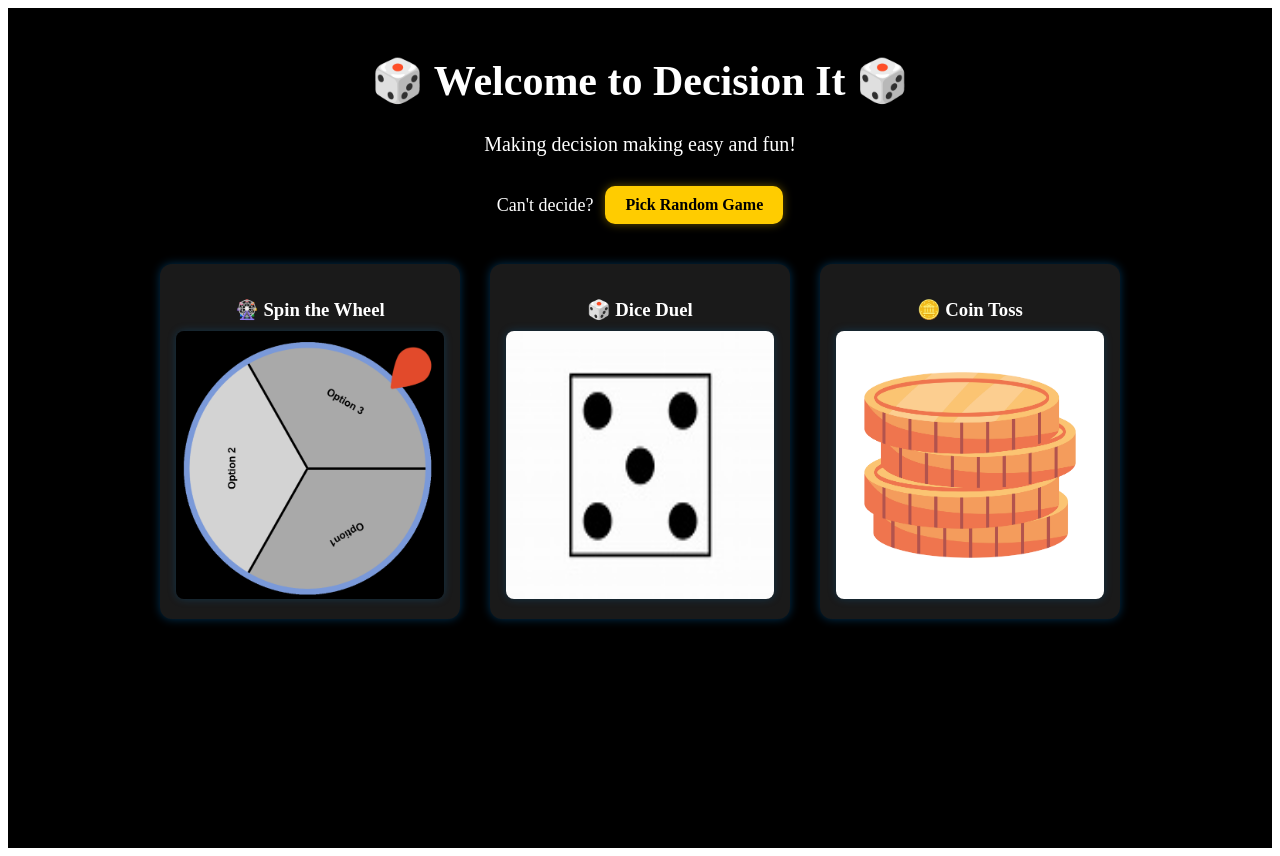
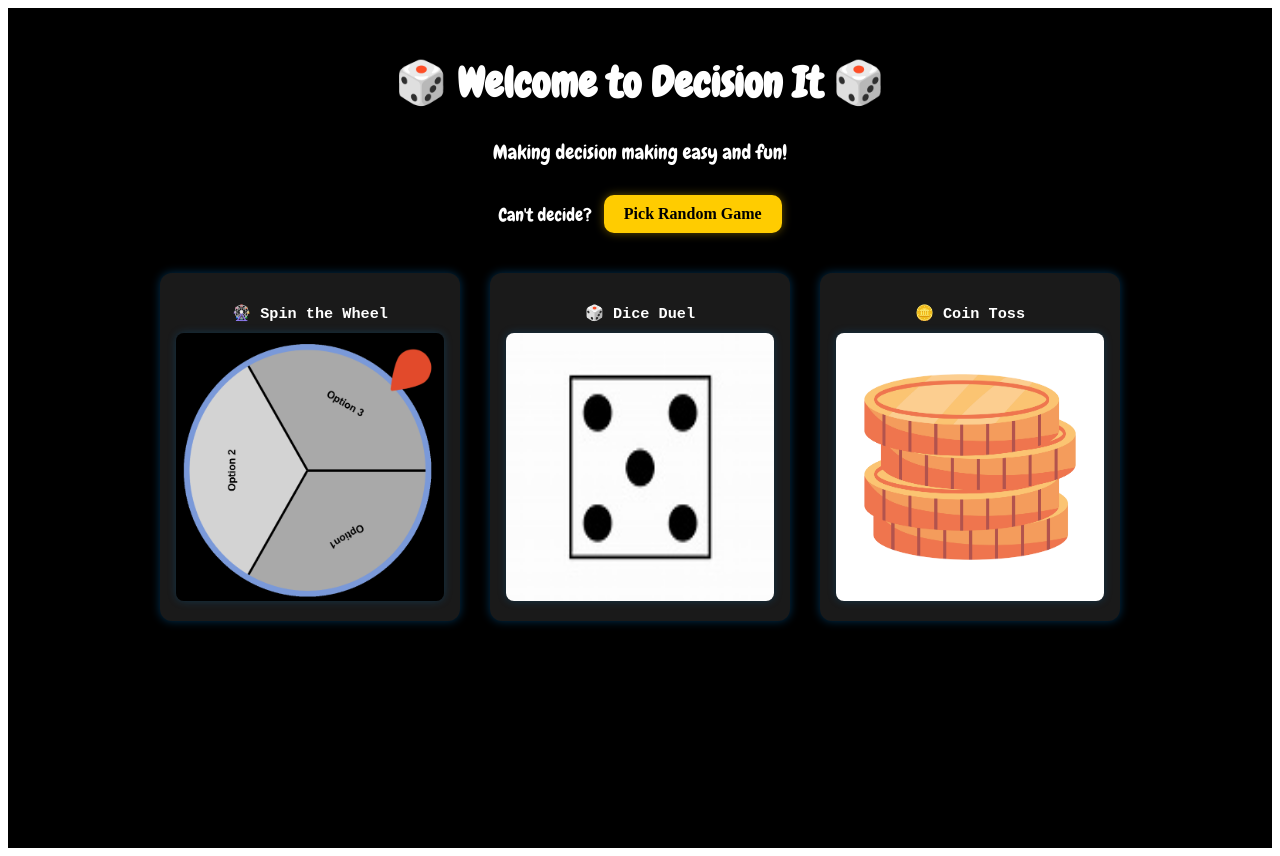
Before and after one commit to willwebb5/decisionit, a React (Create React App) app: page / in a window 1280 px wide. Built offline with nearby package versions, Linux system fonts and the light colour scheme.

Commit message:
Fixing Fonts

```diff
--- a/public/index.html
+++ b/public/index.html
@@ -1,6 +1,10 @@
 <!DOCTYPE html>
 <html lang="en">
   <head>
+    <!-- Chewy font -->
+    <link rel="preconnect" href="https://fonts.googleapis.com">
+    <link rel="preconnect" href="https://fonts.gstatic.com" crossorigin>
+    <link href="https://fonts.googleapis.com/css2?family=Chewy&display=swap" rel="stylesheet">
     <!-- Google Analytics -->
     <script async src="https://www.googletagmanager.com/gtag/js?id=G-SVTEPL4V3X"></script>
     <script>
@@ -16,7 +20,7 @@
 
     <!-- Primary Meta Tags -->
     <title>Decision It </title>
-    <meta name="description" content="Decision It helps you makes decision making easy and fun with mini games and tools! Try the fun spinner, dice dual, or coin toss today!" />
+    <meta name="description" content="Decision It helps you makes decision making easy and fun with mini games and tools! Try the fun spinner, dice dual, or coin toss today! Have a bunch of options, but don't know which one to choose? Use Decision it to decide between options!" />
     <meta name="keywords" content="Decision making, interactive tools, wheel, spinner, roulette, fun choices, Decision-Making, Decision It" />
     <meta name="author" content="Decision It Team" />
 
--- a/src/CoinToss.js
+++ b/src/CoinToss.js
@@ -35,7 +35,7 @@ function CoinToss() {
           marginBottom: 20,
         }}
       >
-        <h1 style={{ margin: 0, fontFamily: "cursive" }}>🎲 Decision It</h1>
+        <h1 style={{ margin: 0, fontFamily: "chewy" }}>🎲 Decision It</h1>
 
         <button
           onClick={() => navigate("/")}
@@ -44,7 +44,7 @@ function CoinToss() {
             border: "none",
             color: "white",
             fontWeight: "bold",
-            fontFamily: "cursive",
+            fontFamily: "chewy",
             padding: "10px 20px",
             borderRadius: 10,
             fontSize: 18,
--- a/src/DiceDual.js
+++ b/src/DiceDual.js
@@ -98,7 +98,7 @@ const DiceDual = () => {
           marginBottom: 20,
         }}
       >
-        <h1 style={{ margin: 0, fontFamily: "cursive" }}>🎲 Decision It</h1>
+        <h1 style={{ margin: 0, fontFamily: "chewy" }}>🎲 Decision It</h1>
         <button
           onClick={() => navigate("/")}
           style={{
@@ -106,7 +106,7 @@ const DiceDual = () => {
             border: "none",
             color: "white",
             fontWeight: "bold",
-            fontFamily: "cursive",
+            fontFamily: "chewy",
             padding: "10px 20px",
             borderRadius: 10,
             fontSize: 18,
--- a/src/Home.js
+++ b/src/Home.js
@@ -22,7 +22,7 @@ function Home() {
         color: "white",
         padding: 20,
         position: "relative",
-        fontFamily: "cursive",
+        fontFamily: "Chewy",
       }}
     >
       {/* Centered Welcome Message */}
@@ -53,7 +53,7 @@ function Home() {
             borderRadius: 10,
             cursor: "pointer",
             fontSize: 16,
-            fontFamily: "cursive",
+            fontFamily: "Sans seriff",
             boxShadow: "0 0 10px #ffcc0066",
           }}
         >
@@ -83,6 +83,7 @@ function Home() {
             textAlign: "center",
             color: "white",
             userSelect: "none",
+            fontFamily: "monospace"
           }}
         >
           <h3 style={{ marginBottom: 10 }}>🎡 Spin the Wheel</h3>
@@ -111,6 +112,7 @@ function Home() {
             textAlign: "center",
             color: "white",
             userSelect: "none",
+            fontFamily: "monospace"
           }}
         >
           <h3 style={{ marginBottom: 10 }}>🎲 Dice Duel</h3>
@@ -139,6 +141,7 @@ function Home() {
             textAlign: "center",
             color: "white",
             userSelect: "none",
+            fontFamily: "monospace"
           }}
         >
           <h3 style={{ marginBottom: 10 }}>🪙 Coin Toss</h3>
--- a/src/Spinner.js
+++ b/src/Spinner.js
@@ -59,7 +59,7 @@ function Spinner() {
           marginBottom: 20,
         }}
       >
-        <h1 style={{ margin: 0, fontFamily: "cursive" }}>🎲 Decision It</h1>
+        <h1 style={{ margin: 0, fontFamily: "Chewy" }}>🎲 Decision It</h1>
 
         <button
           onClick={() => navigate("/")}
@@ -68,7 +68,7 @@ function Spinner() {
             border: "none",
             color: "white",
             fontWeight: "bold",
-            fontFamily: "cursive",
+            fontFamily: "Chewy",
             padding: "10px 20px",
             borderRadius: 10,
             fontSize: 18,
```
